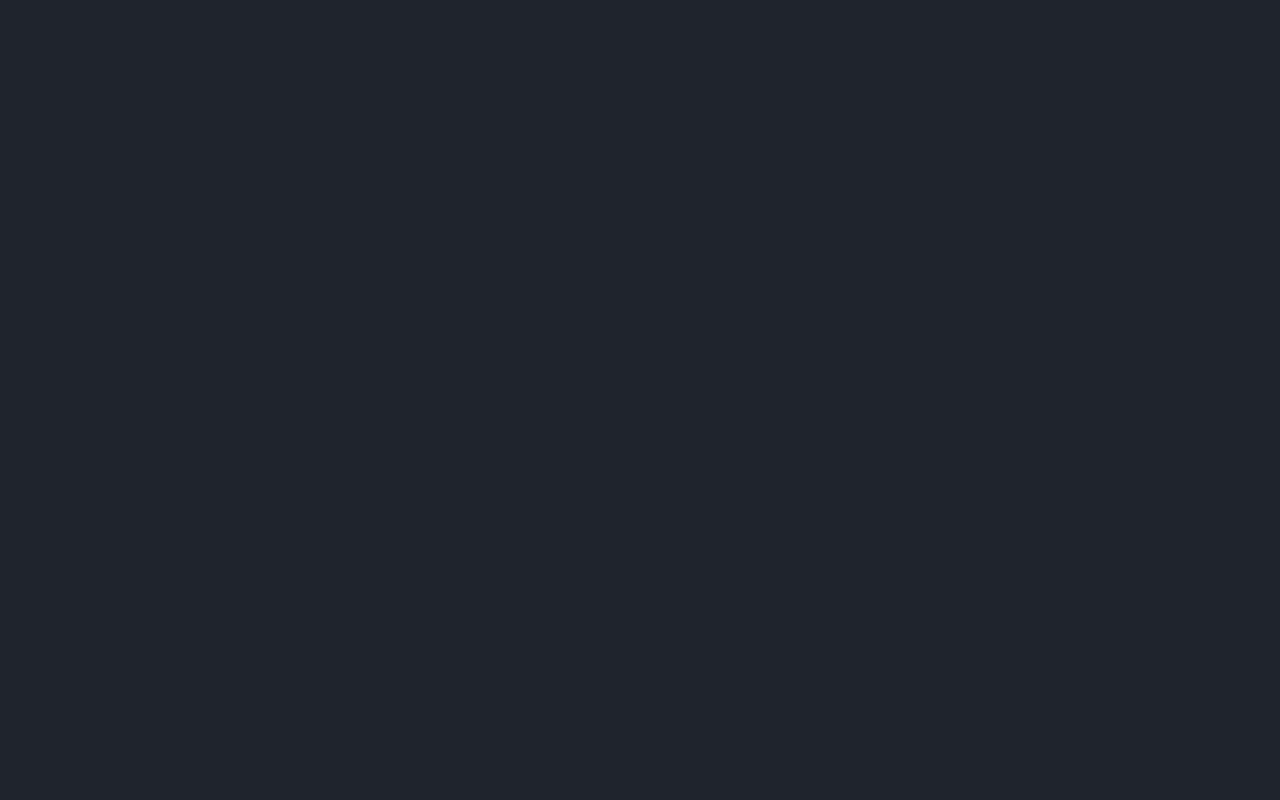
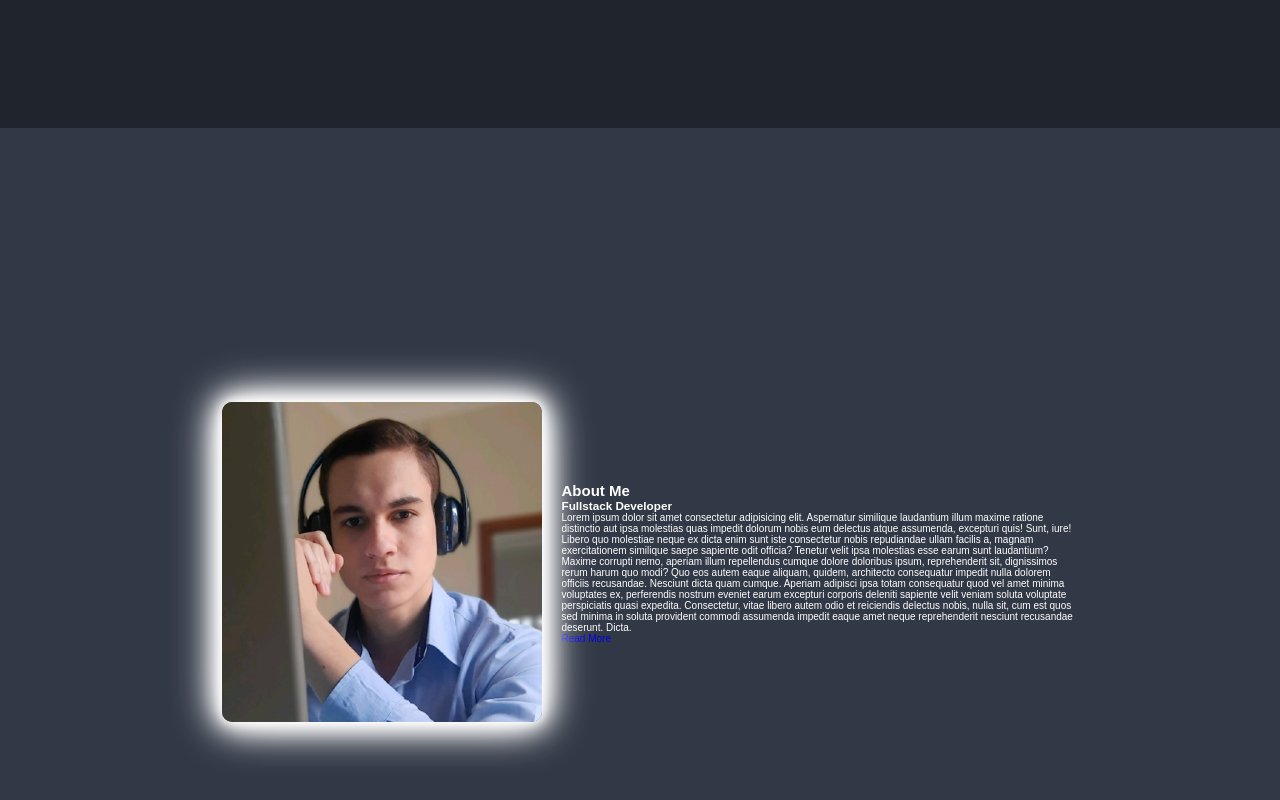
Before and after one commit to Christian-Zafalon/PortifolioZafalon, an Angular app: page /home in a window 1280 px wide. Shown: the part 672-1472 px from the top of the page. Before the commit the page ends 800 px from the top, so only its background shows below. Built offline with nearby package versions, Linux system fonts and the light colour scheme.

Commit message:
ajustando o about para imagem nao ficar pequena

```diff
--- a/src/app/app.module.ts
+++ b/src/app/app.module.ts
@@ -6,11 +6,13 @@ import { AppComponent } from './app.component';
 import { HomeComponent } from './pages/home/home.component';
 import { NavbarComponent } from './shared/navbar/navbar.component';
 import { SharedModule } from './shared/shared.module';
+import { AboutComponent } from './pages/about/about.component';
 
 @NgModule({
   declarations: [
     AppComponent,
-    HomeComponent
+    HomeComponent,
+    AboutComponent
   ],
   imports: [
     BrowserModule,
--- /dev/null
+++ b/src/app/pages/about/about.component.html
@@ -0,0 +1,26 @@
+<section class="about" id="about">
+    <div class="about-img">
+        <img src="assets/image/1664468690182.jpg" alt="" class="scr">
+    </div>
+
+    <div class="about-content">
+        <h2 class="heading">About <span>Me</span> </h2>
+        <h3>Fullstack Developer</h3>
+        <p>Lorem ipsum dolor sit amet consectetur adipisicing elit. Aspernatur similique laudantium illum maxime ratione
+            distinctio aut ipsa molestias quas impedit dolorum nobis eum delectus atque assumenda, excepturi quis! Sunt,
+            iure!
+            Libero quo molestiae neque ex dicta enim sunt iste consectetur nobis repudiandae ullam facilis a, magnam
+            exercitationem similique saepe sapiente odit officia? Tenetur velit ipsa molestias esse earum sunt
+            laudantium?
+            Maxime corrupti nemo, aperiam illum repellendus cumque dolore doloribus ipsum, reprehenderit sit,
+            dignissimos rerum harum quo modi? Quo eos autem eaque aliquam, quidem, architecto consequatur impedit nulla
+            dolorem officiis recusandae.
+            Nesciunt dicta quam cumque. Aperiam adipisci ipsa totam consequatur quod vel amet minima voluptates ex,
+            perferendis nostrum eveniet earum excepturi corporis deleniti sapiente velit veniam soluta voluptate
+            perspiciatis quasi expedita.
+            Consectetur, vitae libero autem odio et reiciendis delectus nobis, nulla sit, cum est quos sed minima in
+            soluta provident commodi assumenda impedit eaque amet neque reprehenderit nesciunt recusandae deserunt.
+            Dicta.</p>
+        <a href="#" class="btn">Read More</a>
+    </div>
+</section>
--- /dev/null
+++ b/src/app/pages/about/about.component.scss
@@ -0,0 +1,29 @@
+.about-img {
+    position: relative;
+    width: 25vw;
+    /* Reduza o valor para diminuir o tamanho padrão */
+    max-width: 400px;
+    /* Reduza o valor para diminuir o tamanho máximo */
+    margin-left: 15px;
+
+    img {
+        width: 100%;
+        max-width: 100%;
+        border-radius: 10px;
+        box-shadow: 0 0 10px white, 0 0 20px white, 0 0 30px white, 0 0 40px white,
+            0 0 50px white;
+    }
+}
+
+.about {
+    display: flex;
+    justify-content: center;
+    align-items: center;
+    gap: 2rem;
+    background: var(--second-bg-color);
+    height: 87rem;
+}
+
+.about-content{
+    max-width: 40%;
+}
--- a/src/app/pages/home/home.component.html
+++ b/src/app/pages/home/home.component.html
@@ -7,16 +7,16 @@
             Odio ab accusantium sapiente tempora debitis sunt id perspiciatis!</p>
         <div class="social-media">
             <a href="#">
-                <i class='bx bxl-facebook' ></i>
+                <i class='bx bxl-facebook'></i>
             </a>
             <a href="#">
-                <i class='bx bxl-twitter' ></i>
+                <i class='bx bxl-twitter'></i>
             </a>
             <a href="#">
-                <i class='bx bxl-linkedin' ></i>
+                <i class='bx bxl-linkedin'></i>
             </a>
             <a href="#">
-                <i class='bx bxl-instagram-alt' ></i>
+                <i class='bx bxl-instagram-alt'></i>
             </a>
         </div>
         <a href="#" class="btn">Download CV</a>
@@ -25,3 +25,5 @@
         <img src="assets/image/1664468690182.jpg" alt="">
     </div>
 </section>
+
+<app-about></app-about>
```
Also changed, not shown: src/app/pages/about/about.component.ts (added, +10 -0 lines).
